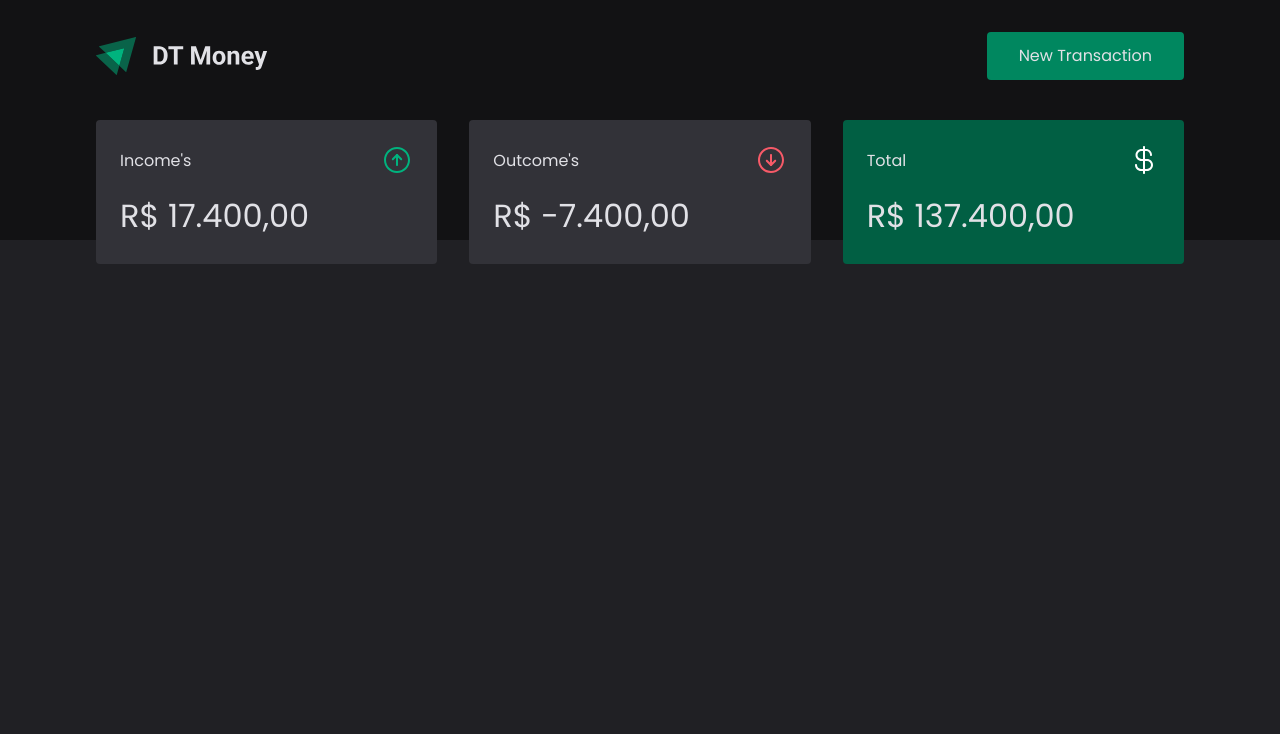
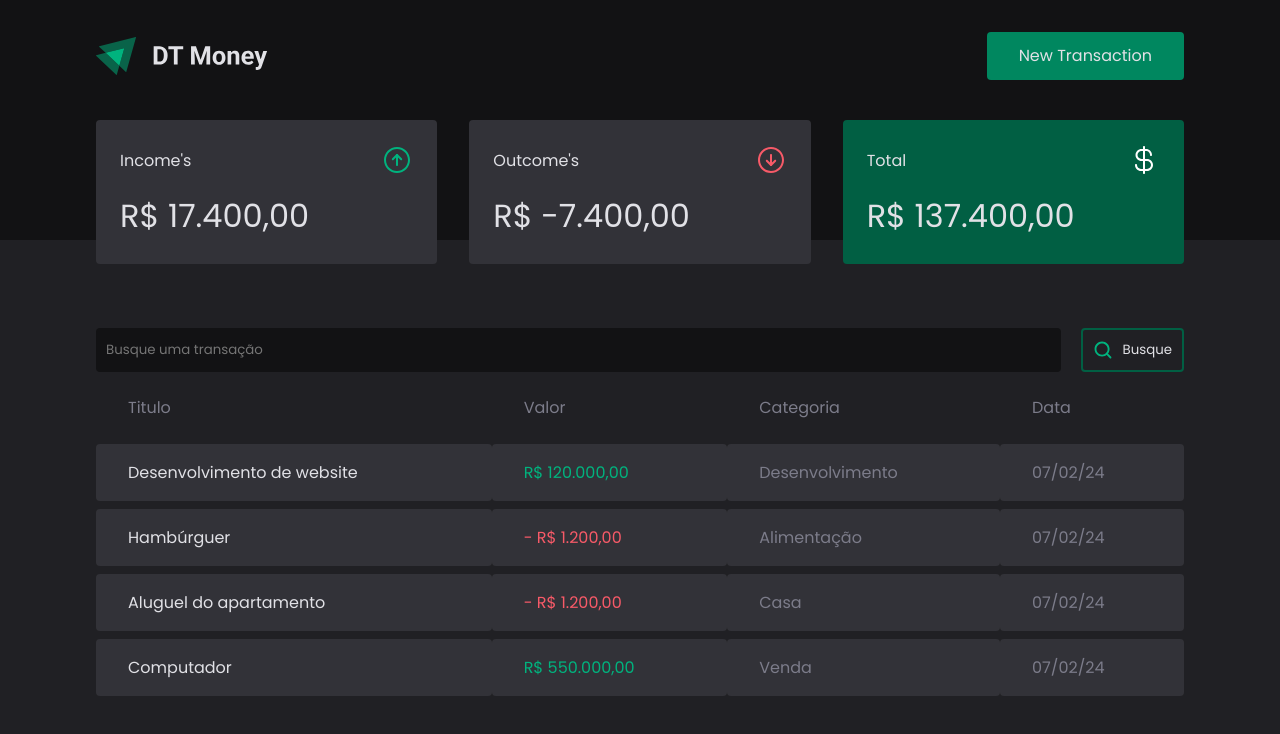
Before and after one commit to eric-antonio/dtmoney, a React (Create React App) app: page / in a window 1280 px wide. Shown: the top 734 px of the page. Built offline with nearby package versions, Linux system fonts and the light colour scheme.

Commit message:
Transaction Section Done
The front end of this part it's done!

```diff
--- a/src/components/DashBoard/index.tsx
+++ b/src/components/DashBoard/index.tsx
@@ -1,11 +1,13 @@
 import { Summary } from "../Summary";
+import { TransactionTable } from "../TransactionTable";
 import { Container } from "./styles";
-import "./styles.ts";
+import "./styles";
 
 export function DashBoard() {
   return (
     <Container>
       <Summary />
+      <TransactionTable/>
     </Container>
   );
 }
--- /dev/null
+++ b/src/components/TransactionTable/index.tsx
@@ -0,0 +1,53 @@
+import { Container } from "./styles";
+import Busca from '../../assets/Icons.svg'
+import "./styles";
+export function TransactionTable() {
+  return (
+    <Container>
+      <form action="" method="get">
+        <fieldset>
+          <input type="text" name="" id="" placeholder="Busque uma transação " />
+          <button><img src={Busca} alt="busca por uma transação " />Busque</button>
+        </fieldset>
+      </form>
+      <table>
+        <thead>
+          <tr>
+            <th>Titulo</th>
+            <th>Valor</th>
+            <th>Categoria</th>
+            <th>Data</th>
+          </tr>
+        </thead>
+        <tbody>
+          <tr>
+            <td >Desenvolvimento de website</td>
+            <td className="deposit">R$ 120.000,00</td>
+            <td>Desenvolvimento</td>
+            <td>07/02/24</td>
+          </tr>
+          <tr>
+            <td >Hambúrguer</td>
+            <td className="withdraw">- R$ 1.200,00</td>
+            <td>Alimentação</td>
+            <td>07/02/24</td>
+          </tr>
+
+          <tr>
+            <td >Aluguel do apartamento</td>
+            <td className="withdraw">- R$ 1.200,00</td>
+            <td>Casa</td>
+            <td>07/02/24</td>
+          </tr>
+
+          <tr>
+            <td >Computador</td>
+            <td className="deposit">R$ 550.000,00</td>
+            <td>Venda</td>
+            <td>07/02/24</td>
+          </tr>
+        </tbody>
+      </table>
+    </Container>
+  );
+}
--- /dev/null
+++ b/src/components/TransactionTable/styles.ts
@@ -0,0 +1,82 @@
+import styled from "styled-components";
+
+export const Container = styled.div`
+  margin-top: 4rem;
+
+  table {
+    width: 100%;
+    border-spacing: 0 0.5rem;
+
+    th {
+      color: var(--text-body);
+      font-weight: 400;
+      padding: 1rem 2rem;
+      text-align: left;
+      line-height: 1.5rem;
+    }
+
+    td {
+      padding: 1rem 2rem;
+      border: 0;
+      background: var(--grayBackground);
+      color: var(--text-body);
+      border-radius: 0.25rem;
+
+      &:first-child {
+        color: var(--text-title);
+      }
+
+      &.deposit {
+        color: var(--text-sussed);
+      }
+
+      &.withdraw {
+        color: var(--text-denied);
+      }
+    }
+  }
+
+  form{
+
+  }
+  fieldset {
+    border: none;
+    display: flex;
+    justify-items: center;
+    justify-content: space-between;
+
+    input{
+        width: 100%;
+        margin-right: 20px;
+        border-radius: 4px;
+        padding: 10px;
+        border: none;
+        background-color: var(--darkBackground);
+
+        &:hover{
+            filter: brightness(0.9);
+        }
+    }
+
+    button{
+        display: flex;
+        align-items: center;
+        justify-content: space-between;
+        padding: 10px;
+        gap: 10px;
+
+
+        border-radius: 4px;
+        color: var(--text-title);
+        background-color: var(--background);
+        border: 2px solid var(--green-Background);
+
+        &:hover{
+            filter: brightness(0.9);
+        }
+    }
+
+}
+
+
+`;
```
Also changed, not shown: src/assets/Icons.svg (added), src/assets/buaca.svg (added).
